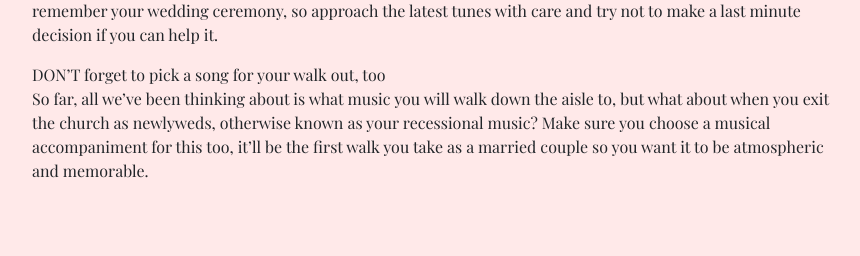
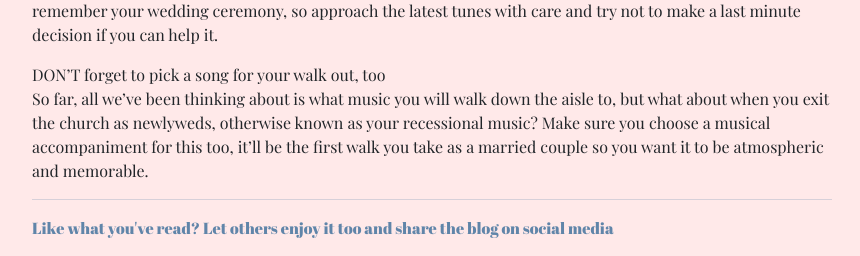
Before and after one commit to OliHickie/book_a_band, a Django app: page /blogs/1/ in a window 1280 px wide. Shown: the part 1264-1520 px from the top of the page, without its empty margins (208-1068 px from the left). Before the commit the page ends 1442 px from the top, so only its background shows below. Run offline with Django 3.2, Linux system fonts and the light colour scheme; data comes from the database, SQL or seed files in the repository; some libraries are stand-ins or nearby versions.

Commit message:
Add django-social-share and links to blog pages

```diff
--- a/blogs/templates/blogs/read-blog.html
+++ b/blogs/templates/blogs/read-blog.html
@@ -1,5 +1,6 @@
 {% extends "base.html" %}
 {% load static %}
+{% load social_share %}
 
 
 {% block page_header %}
@@ -24,9 +25,21 @@
 
     <p>{{ blog.content| linebreaks }}</p>
 
+    <hr>
+    <div class="row">
+        <p class="blog-social text-d-blue">Like what you've read? Let others enjoy it too and share the blog on social media</p>
+        <div class="col-12 blog-social-link text-d-pink">
+            {% post_to_facebook object_or_url " " "fab fa-facebook-f unstyled-link d-inline" %}
+            {% post_to_twitter "Check out this blog..." object_or_url " " " fab fa-twitter unstyled-link d-inline" %}
+            {% post_to_reddit "Check out this blog..." object_or_url " " "fab fa-reddit unstyled-link d-inline" %}
+            {% post_to_whatsapp object_or_url " " "fab fa-whatsapp unstyled-link d-inline" %}
+        </div>
+    </div>
+
+
+
+
 
 </div>
 
-
-
 {% endblock %}
--- a/bookaband/settings.py
+++ b/bookaband/settings.py
@@ -46,6 +46,7 @@
     'allauth.socialaccount',
 
     'crispy_forms',
+    'django_social_share',
 
     'home',
     'bands',
--- a/requirements.txt
+++ b/requirements.txt
@@ -1,6 +1,8 @@
 asgiref==3.4.1
 Django==3.2.6
 django-allauth==0.45.0
+django-crispy-forms==1.12.0
+django-social-share==2.2.1
 oauthlib==3.1.1
 Pillow==8.3.1
 PyJWT==2.1.0
--- a/static/css/base.css
+++ b/static/css/base.css
@@ -303,7 +303,16 @@
 }
 
 .blog-content {
-
 max-width: 800px;
 margin: 0 auto;
 }
+
+.blog-social {
+    font-family: 'Abril Fatface', cursive;
+}
+
+.blog-social-link {
+    font-size: 36px;
+    display: flex;
+    justify-content: space-around;
+}
```
